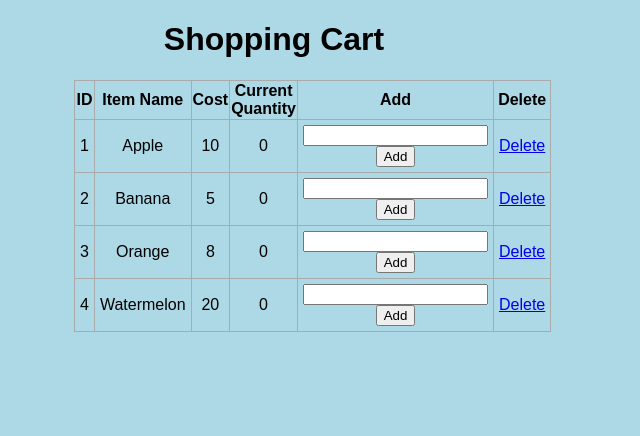
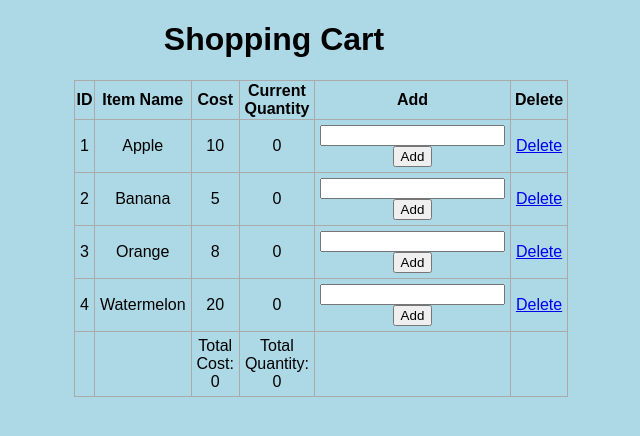
Before and after one commit to shribyte/NewShoppingCart, a Flask app: page / in a window 1280 px wide. Shown: the top 436 px of the page, without its empty margins (366-1006 px from the left). Run offline with Flask 3, Linux system fonts and the light colour scheme.

Commit message:
Update index.html
Created a record for total cost and total quantity.

```diff
--- a/templates/index.html
+++ b/templates/index.html
@@ -31,6 +31,14 @@
             <td><a href="/delete/{{cartitem.id}}">Delete</a></td>
         </tr>
         {% endfor %}
+        <tr>
+            <td></td>
+            <td></td>
+            <td>Total Cost: {{ total_cost }}</td>
+            <td>Total Quantity: {{ total_quantity }}</td>
+            <td></td>
+            <td></td>
+        </tr>
     </table>
 </div>
 {% endblock %}
```
